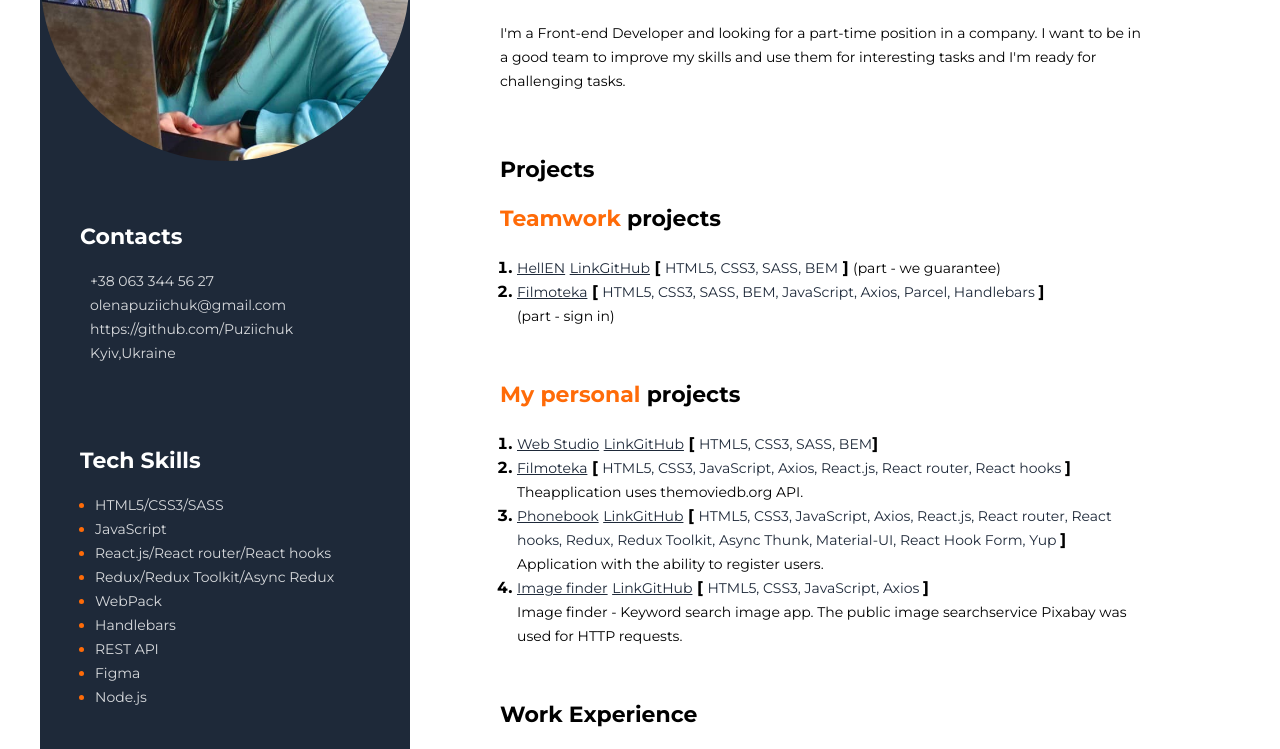
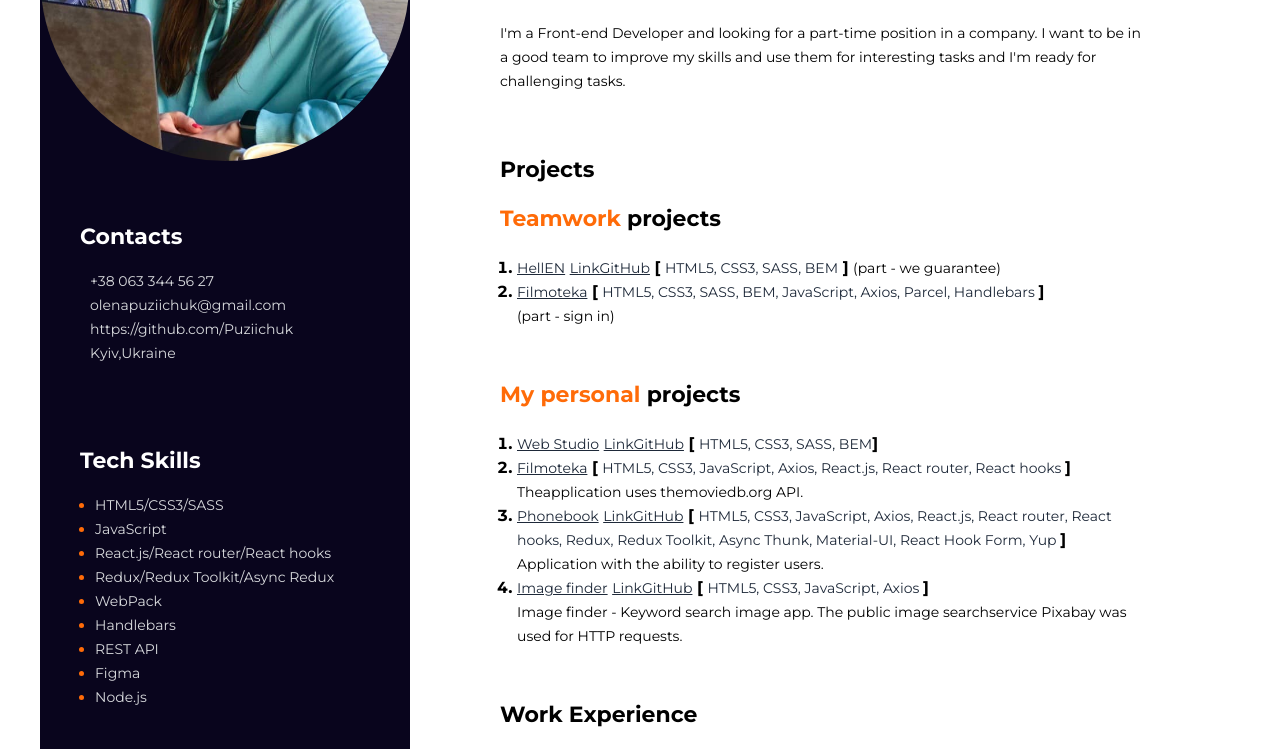
Before and after one commit to Puziichuk/resume, a plain HTML site: page index.html in a window 1280 px wide. Shown: the part 289-1038 px from the top of the page. Drawn offline with Linux system fonts and the light colour scheme.

Commit message:
added info

```diff
--- a/css/style.css
+++ b/css/style.css
@@ -17,7 +17,7 @@
     padding-bottom: 40px;
   }
   .wrepper {
-    background: #ffffff;
+    /* background: #ffffff; */
     display: flex;
     max-width: 1200px;
     margin: 0 auto;
@@ -28,9 +28,9 @@
     margin-bottom: 35px;
   }
 
-  .sidebar {
-    background: #1e2939;
-    width: 370px;
+ .sidebar {
+    background-color: #09051d;
+    width: 390px;
     padding-top: 40px;
     padding-bottom: 40px;
   }
@@ -127,10 +127,10 @@
     line-height: 24px;
     color: #1e2939;
   }
-  .dots {
+  /* .dots {
     color: #595959;
     font-weight: 100;
-  }
+  } */
   .projects-item {
     font-weight: 700;
     margin-left: 17px;
```
